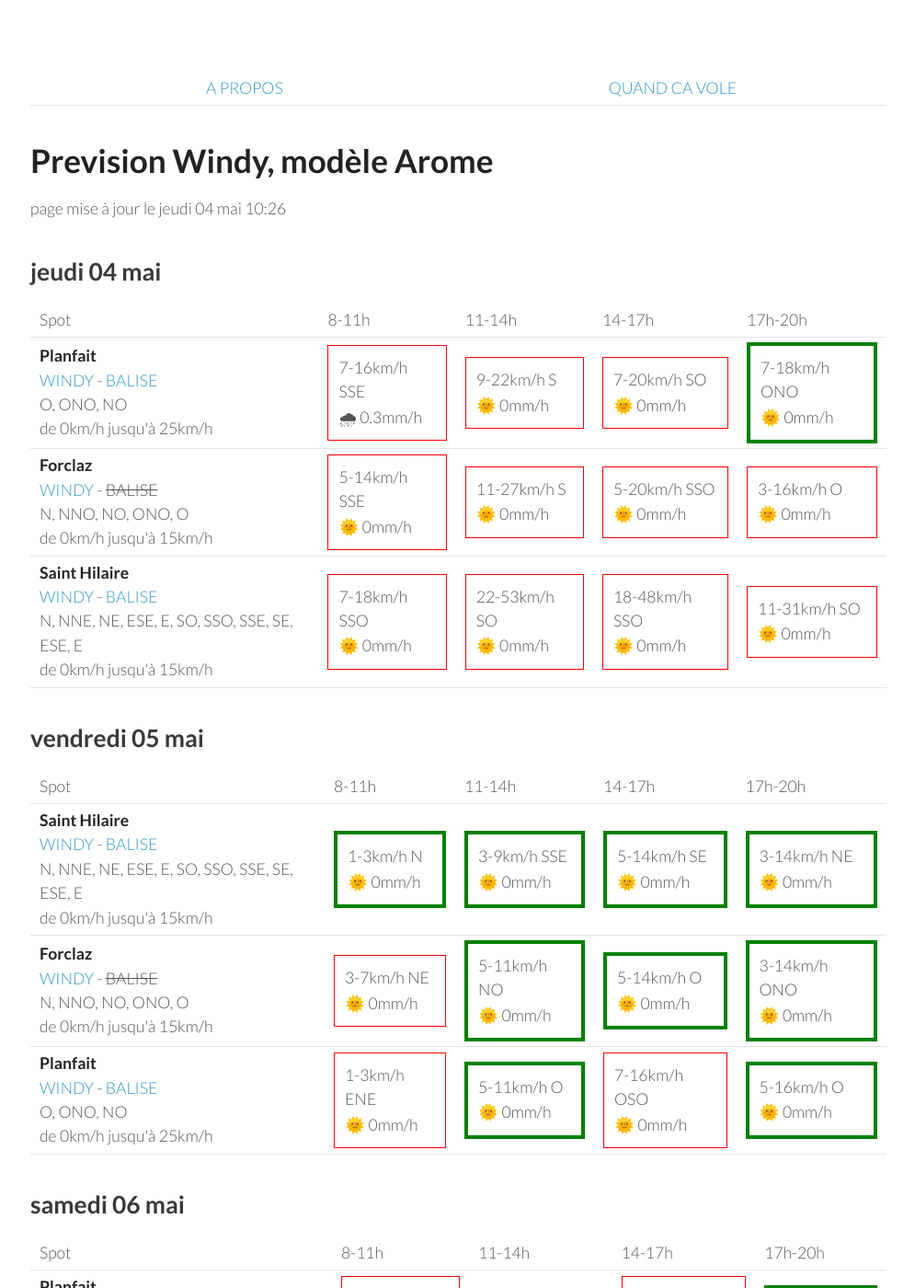
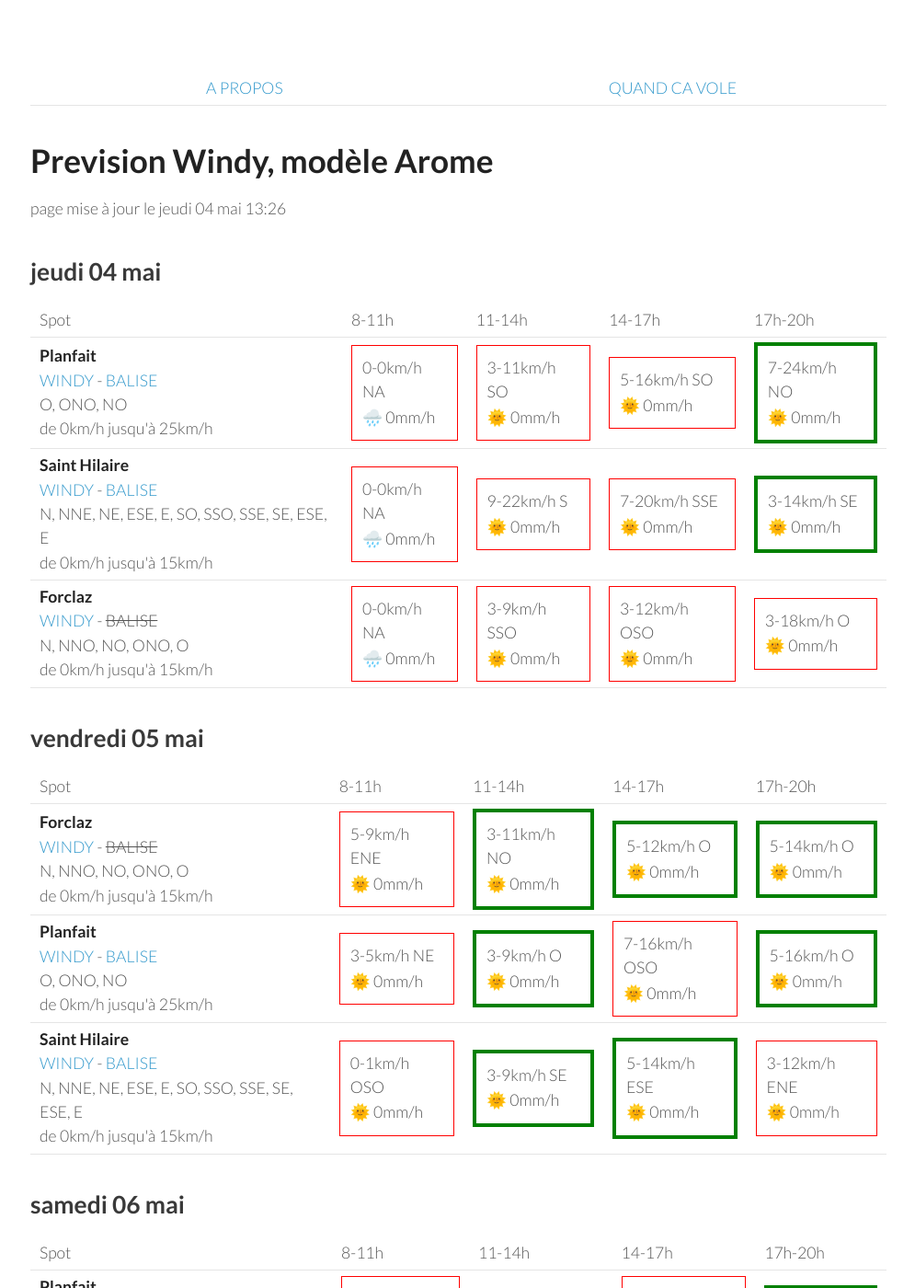
Before and after one commit to parapente-dans-le-nord/parapente-dans-le-nord.github.io, a Jekyll site: the page built from alpes_nord.markdown, in a window 1280 px wide and 1400 px high. Shown: the whole window at 92% size, without its empty margins (25-1020 px from the left). Built offline with Jekyll 4.4.1, drawn with Linux system fonts in a browser that asks for light colours.

Commit message:
update index.markdown

```diff
--- a/alpes_nord.markdown
+++ b/alpes_nord.markdown
@@ -7,7 +7,7 @@ title:  "Tous les spots"
 {: .links}
 
 # Prevision Windy, modèle Arome
-page mise à jour le jeudi 04 mai 10:26
+page mise à jour le jeudi 04 mai 13:26
 
 ## jeudi 04 mai
 
@@ -24,31 +24,28 @@ page mise à jour le jeudi 04 mai 10:26
 <tr>
         <td><strong>Planfait</strong><br><a href="https://windy.com/45.853/6.223?45.415,6.223,8">WINDY</a> - <span class=""><a href="https://www.openwindmap.org/PP496">BALISE</a> </span><br> <span class="vent-favorable">O, ONO, NO</span><br><span class="force-vent">de 0km/h jusqu'à 25km/h</span> </td>
 
-            <td><div class="not-flyable"><p>7-16km/h SSE</p><p>🌧 0.3mm/h</p></div></td>
+            <td><div class="not-flyable"><p>0-0km/h NA</p><p>🌧️ 0mm/h</p></div></td>
+            <td><div class="not-flyable"><p>3-11km/h SO</p><p>🌞 0mm/h</p></div></td>
+            <td><div class="not-flyable"><p>5-16km/h SO</p><p>🌞 0mm/h</p></div></td>
+            <td><div class="flyable"><p>7-24km/h NO</p><p>🌞 0mm/h</p></div></td>
+
+    </tr>
+<tr>
+        <td><strong>Saint Hilaire</strong><br><a href="https://windy.com/45.307/5.888?45.087,5.889,9,m:eUFagkX">WINDY</a> - <span class=""><a href="http://www.balisemeteo.com/balise.php?idBalise=61">BALISE</a> </span><br> <span class="vent-favorable">N, NNE, NE, ESE, E, SO, SSO, SSE, SE, ESE, E</span><br><span class="force-vent">de 0km/h jusqu'à 15km/h</span> </td>
+
+            <td><div class="not-flyable"><p>0-0km/h NA</p><p>🌧️ 0mm/h</p></div></td>
             <td><div class="not-flyable"><p>9-22km/h S</p><p>🌞 0mm/h</p></div></td>
-            <td><div class="not-flyable"><p>7-20km/h SO</p><p>🌞 0mm/h</p></div></td>
-            <td><div class="flyable"><p>7-18km/h ONO</p><p>🌞 0mm/h</p></div></td>
-
+            <td><div class="not-flyable"><p>7-20km/h SSE</p><p>🌞 0mm/h</p></div></td>
+            <td><div class="flyable"><p>3-14km/h SE</p><p>🌞 0mm/h</p></div></td>
 
     </tr>
 <tr>
         <td><strong>Forclaz</strong><br><a href="https://windy.com/45.814/6.247?45.375,6.246,8,m:eVwaglz">WINDY</a> - <span class="no-balise"> BALISE </span><br> <span class="vent-favorable">N, NNO, NO, ONO, O</span><br><span class="force-vent">de 0km/h jusqu'à 15km/h</span> </td>
 
-            <td><div class="not-flyable"><p>5-14km/h SSE</p><p>🌞 0mm/h</p></div></td>
-            <td><div class="not-flyable"><p>11-27km/h S</p><p>🌞 0mm/h</p></div></td>
-            <td><div class="not-flyable"><p>5-20km/h SSO</p><p>🌞 0mm/h</p></div></td>
-            <td><div class="not-flyable"><p>3-16km/h O</p><p>🌞 0mm/h</p></div></td>
-
-
-    </tr>
-<tr>
-        <td><strong>Saint Hilaire</strong><br><a href="https://windy.com/45.307/5.888?45.087,5.889,9,m:eUFagkX">WINDY</a> - <span class=""><a href="http://www.balisemeteo.com/balise.php?idBalise=61">BALISE</a> </span><br> <span class="vent-favorable">N, NNE, NE, ESE, E, SO, SSO, SSE, SE, ESE, E</span><br><span class="force-vent">de 0km/h jusqu'à 15km/h</span> </td>
-
-            <td><div class="not-flyable"><p>7-18km/h SSO</p><p>🌞 0mm/h</p></div></td>
-            <td><div class="not-flyable"><p>22-53km/h SO</p><p>🌞 0mm/h</p></div></td>
-            <td><div class="not-flyable"><p>18-48km/h SSO</p><p>🌞 0mm/h</p></div></td>
-            <td><div class="not-flyable"><p>11-31km/h SO</p><p>🌞 0mm/h</p></div></td>
-
+            <td><div class="not-flyable"><p>0-0km/h NA</p><p>🌧️ 0mm/h</p></div></td>
+            <td><div class="not-flyable"><p>3-9km/h SSO</p><p>🌞 0mm/h</p></div></td>
+            <td><div class="not-flyable"><p>3-12km/h OSO</p><p>🌞 0mm/h</p></div></td>
+            <td><div class="not-flyable"><p>3-18km/h O</p><p>🌞 0mm/h</p></div></td>
 
     </tr>
 
@@ -68,32 +65,32 @@ page mise à jour le jeudi 04 mai 10:26
       <td>17h-20h</td>
     </tr>
 <tr>
-        <td><strong>Saint Hilaire</strong><br><a href="https://windy.com/45.307/5.888?45.087,5.889,9,m:eUFagkX">WINDY</a> - <span class=""><a href="http://www.balisemeteo.com/balise.php?idBalise=61">BALISE</a> </span><br> <span class="vent-favorable">N, NNE, NE, ESE, E, SO, SSO, SSE, SE, ESE, E</span><br><span class="force-vent">de 0km/h jusqu'à 15km/h</span> </td>
-
-            <td><div class="flyable"><p>1-3km/h N</p><p>🌞 0mm/h</p></div></td>
-            <td><div class="flyable"><p>3-9km/h SSE</p><p>🌞 0mm/h</p></div></td>
-            <td><div class="flyable"><p>5-14km/h SE</p><p>🌞 0mm/h</p></div></td>
-            <td><div class="flyable"><p>3-14km/h NE</p><p>🌞 0mm/h</p></div></td>
-
-
-    </tr>
-<tr>
         <td><strong>Forclaz</strong><br><a href="https://windy.com/45.814/6.247?45.375,6.246,8,m:eVwaglz">WINDY</a> - <span class="no-balise"> BALISE </span><br> <span class="vent-favorable">N, NNO, NO, ONO, O</span><br><span class="force-vent">de 0km/h jusqu'à 15km/h</span> </td>
 
-            <td><div class="not-flyable"><p>3-7km/h NE</p><p>🌞 0mm/h</p></div></td>
-            <td><div class="flyable"><p>5-11km/h NO</p><p>🌞 0mm/h</p></div></td>
+            <td><div class="not-flyable"><p>5-9km/h ENE</p><p>🌞 0mm/h</p></div></td>
+            <td><div class="flyable"><p>3-11km/h NO</p><p>🌞 0mm/h</p></div></td>
+            <td><div class="flyable"><p>5-12km/h O</p><p>🌞 0mm/h</p></div></td>
             <td><div class="flyable"><p>5-14km/h O</p><p>🌞 0mm/h</p></div></td>
-            <td><div class="flyable"><p>3-14km/h ONO</p><p>🌞 0mm/h</p></div></td>
 
 
     </tr>
 <tr>
         <td><strong>Planfait</strong><br><a href="https://windy.com/45.853/6.223?45.415,6.223,8">WINDY</a> - <span class=""><a href="https://www.openwindmap.org/PP496">BALISE</a> </span><br> <span class="vent-favorable">O, ONO, NO</span><br><span class="force-vent">de 0km/h jusqu'à 25km/h</span> </td>
 
-            <td><div class="not-flyable"><p>1-3km/h ENE</p><p>🌞 0mm/h</p></div></td>
-            <td><div class="flyable"><p>5-11km/h O</p><p>🌞 0mm/h</p></div></td>
+            <td><div class="not-flyable"><p>3-5km/h NE</p><p>🌞 0mm/h</p></div></td>
+            <td><div class="flyable"><p>3-9km/h O</p><p>🌞 0mm/h</p></div></td>
             <td><div class="not-flyable"><p>7-16km/h OSO</p><p>🌞 0mm/h</p></div></td>
             <td><div class="flyable"><p>5-16km/h O</p><p>🌞 0mm/h</p></div></td>
+
+
+    </tr>
+<tr>
+        <td><strong>Saint Hilaire</strong><br><a href="https://windy.com/45.307/5.888?45.087,5.889,9,m:eUFagkX">WINDY</a> - <span class=""><a href="http://www.balisemeteo.com/balise.php?idBalise=61">BALISE</a> </span><br> <span class="vent-favorable">N, NNE, NE, ESE, E, SO, SSO, SSE, SE, ESE, E</span><br><span class="force-vent">de 0km/h jusqu'à 15km/h</span> </td>
+
+            <td><div class="not-flyable"><p>0-1km/h OSO</p><p>🌞 0mm/h</p></div></td>
+            <td><div class="flyable"><p>3-9km/h SE</p><p>🌞 0mm/h</p></div></td>
+            <td><div class="flyable"><p>5-14km/h ESE</p><p>🌞 0mm/h</p></div></td>
+            <td><div class="not-flyable"><p>3-12km/h ENE</p><p>🌞 0mm/h</p></div></td>
 
 
     </tr>
```
